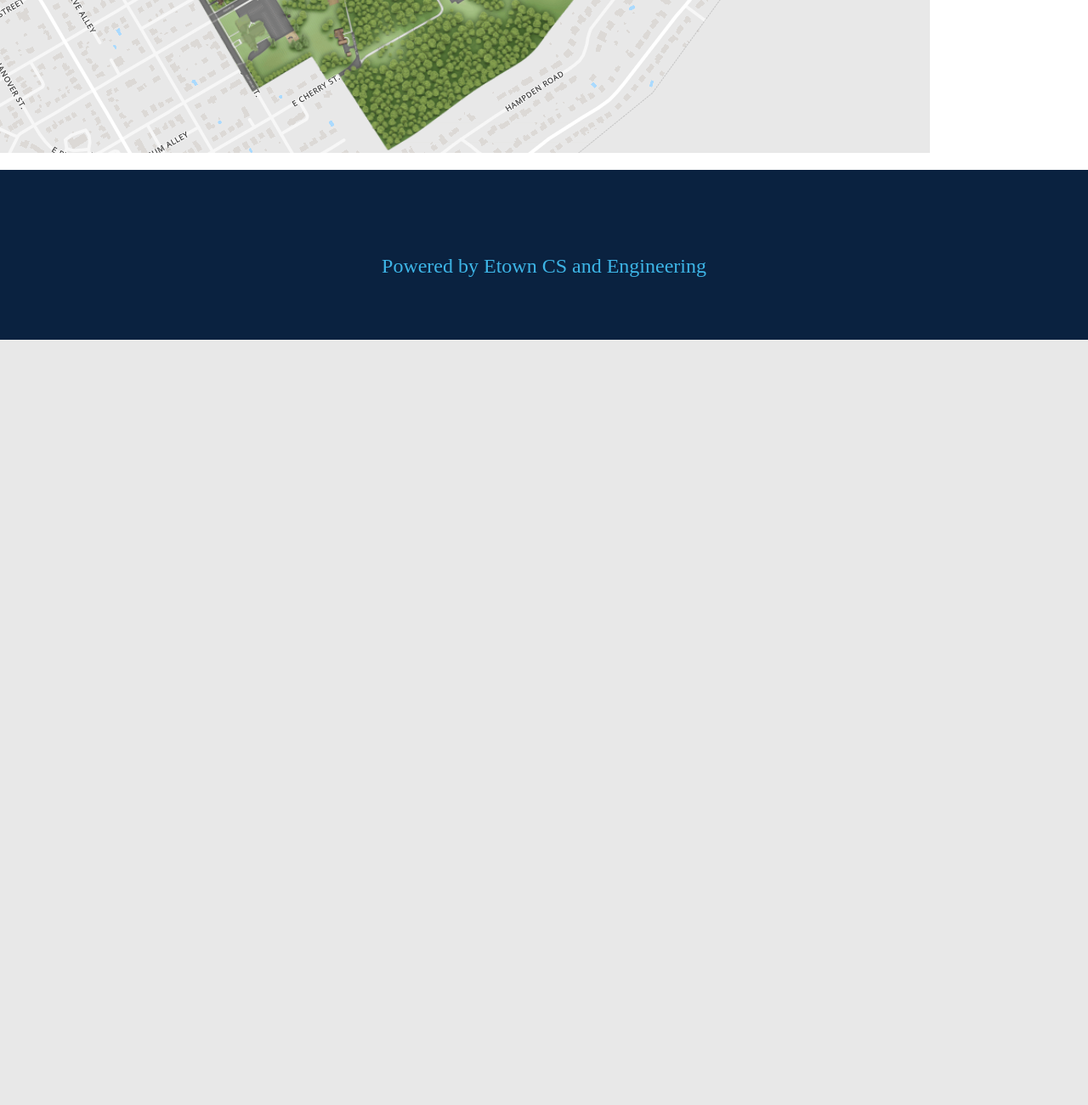
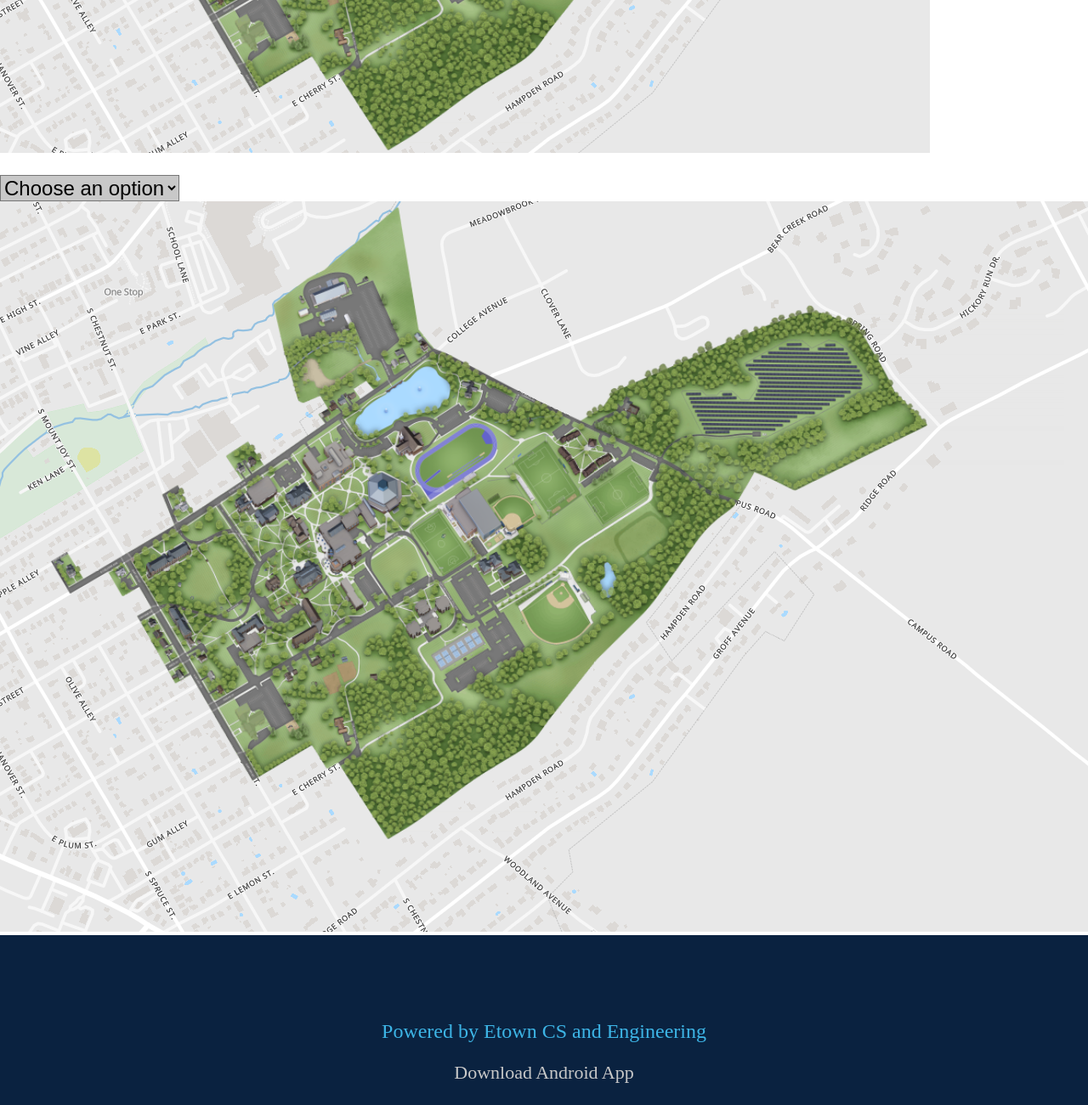
Before and after one commit to Shoebillg/EtownParkingWebsite, a PHP site: page / in a window 1280 px wide; the page is wider, and only the part inside the window is pictured. Shown: the part 654-1955 px from the top of that part at 85% size. Before the commit the page ends 1054 px from the top of that part, so only its background shows below. Run offline with PHP 8.4, Linux system fonts and the light colour scheme.

Commit message:
Add dropdown menu

```diff
--- /dev/null
+++ b/web_src/includes/dropdown.php
@@ -0,0 +1,26 @@
+<?php
+?>
+
+<html>
+
+<select class="eligibility">
+    <option>Choose an option</option>
+    <option value="First">First Year</option>
+    <option value="Sophmore">Sophmore</option>
+    <option value="Junior">Junior</option>
+    <option value="Senior">Senior</option>
+</select>
+
+<!-- Onclick method and display pins and what user selected-->
+
+</html>
+
+<style>
+
+.eligibility{
+    font-size: 24px;
+    background-color: #C8C8C8;
+}
+
+
+</style>
--- a/web_src/includes/footer.php
+++ b/web_src/includes/footer.php
@@ -5,6 +5,8 @@
 <div>
 <h><a href=#>Powered by Etown CS and Engineering</a></h>
 </body>
+
+<p><a href=# class="app">Download Android App</a></p>
 </div>
 
 </html>
@@ -35,4 +37,14 @@ h{
     background-color: #0A2240;
  }
 
+ p{
+   color: #C8C8C8;
+   text-align: center;
+   font-size: 22px;
+ }
+
+ .app{
+   color: #C8C8C8;
+ }
+
 </style>
--- a/web_src/index.php
+++ b/web_src/index.php
@@ -53,6 +53,11 @@ require_once "includes/header.php";
             alert(str);
         }
 </script>
+<?php
+require_once "includes/dropdown.php";
+?>
+
+<img src="images/CollegeMap.png">
 
 <?php
 require_once "includes/footer.php";
```
